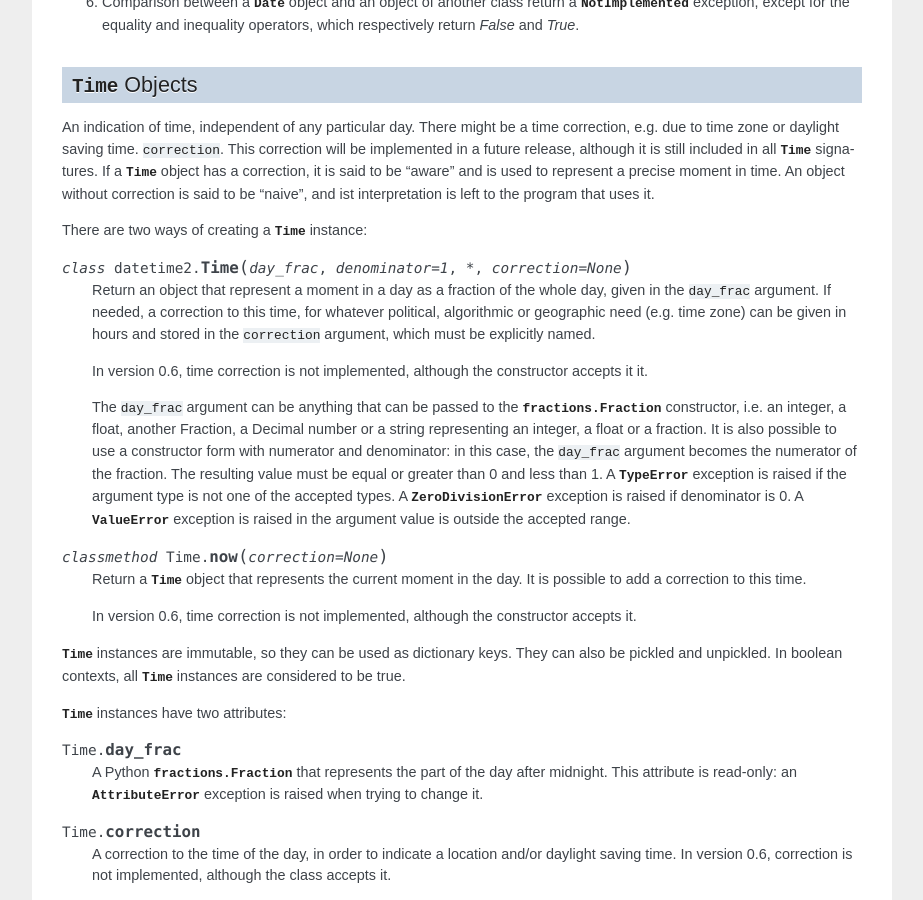
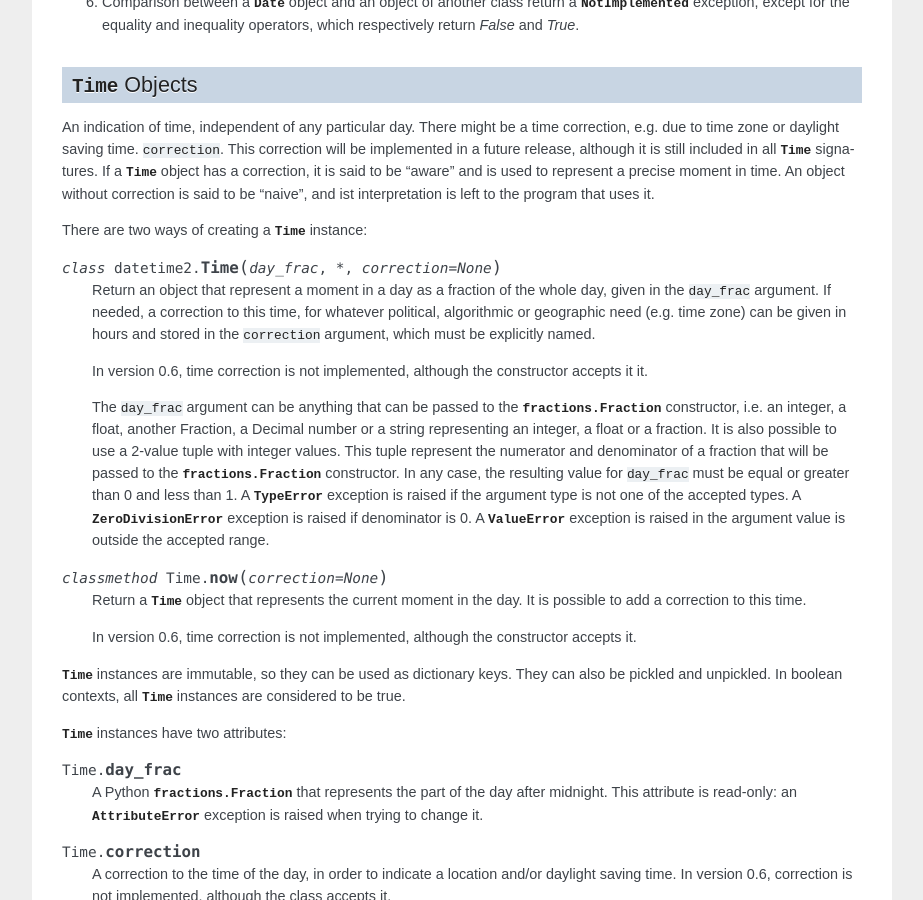
Before and after one commit to fricciardi/datetime2, a Sphinx documentation site: the page built from docs/index.rst, in a window 1280 px wide and 900 px high, scrolled down 2737 px. Shown: the whole window, without its empty margins (198-1121 px from the left). Built offline with Sphinx 7.4.7, drawn with Linux system fonts in a browser that asks for light colours; some of the changed text lies outside the part shown.

Commit message:
Documentation for version 0.6.4
This version slightly changes the constructor for Time objects

```diff
--- a/docs/conf.py
+++ b/docs/conf.py
@@ -50,7 +50,7 @@ copyright = u'2011-2015, Francesco Ricciardi'
 # The short X.Y version.
 version = '0.6'
 # The full version, including alpha/beta/rc tags.
-release = '0.6.2'
+release = '0.6.4'
 
 # The language for content autogenerated by Sphinx. Refer to documentation
 # for a list of supported languages.
--- a/docs/index.rst
+++ b/docs/index.rst
@@ -240,7 +240,7 @@ interpretation is left to the program that uses it.
 
 There are two ways of creating a :class:`Time` instance:
 
-.. class:: Time(day_frac, denominator=1, *, correction=None)
+.. class:: Time(day_frac, *, correction=None)
 
    Return an object that represent a moment in a day as a fraction of the
    whole day, given in the ``day_frac`` argument. If needed, a correction to
@@ -254,10 +254,11 @@ There are two ways of creating a :class:`Time` instance:
    The ``day_frac`` argument can be anything that can be passed to the
    :class:`fractions.Fraction` constructor, i.e. an integer, a float,
    another Fraction, a Decimal number or a string representing an integer,
-   a float or a fraction. It is also possible to use a constructor form
-   with numerator and denominator: in this case, the ``day_frac``
-   argument becomes the numerator of the fraction. The resulting value must
-   be equal or greater than 0 and less than 1. A :exc:`TypeError` exception
+   a float or a fraction. It is also possible to use a 2-value tuple with
+   integer values. This tuple represent the numerator and denominator of a
+   fraction that will be passed to the :class:`fractions.Fraction`
+   constructor. In any case, the resulting value for ``day_frac`` must be
+   equal or greater than 0 and less than 1. A :exc:`TypeError` exception
    is raised if the argument type is not one of the accepted types. A
    :exc:`ZeroDivisionError` exception is raised if denominator is 0. A
    :exc:`ValueError` exception is raised in the argument value is outside
```
